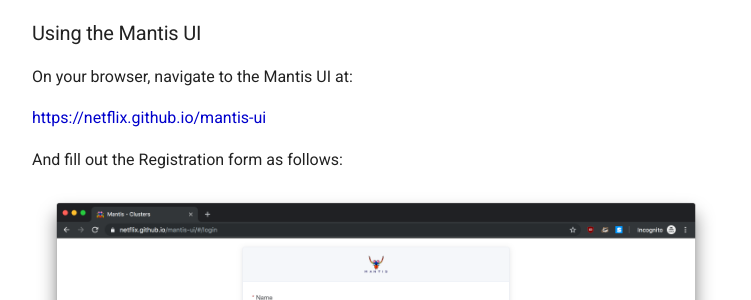
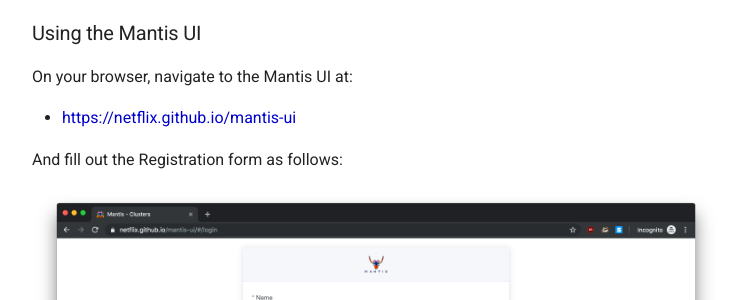
Before and after one commit to Netflix/mantis, an MkDocs documentation site: the page built from docs/docs/gettingstarted/cloud.md, in a window 1280 px wide. Shown: the part 2318-2618 px from the top of the page, without its empty margins (264-1015 px from the left). Built offline with MkDocs 1.6.1 and Material for MkDocs 9.7.7, drawn with Linux system fonts in a browser that asks for light colours; comment, search, counter and statistics services are not loaded.

```diff
--- a/docs/docs/gettingstarted/cloud.md
+++ b/docs/docs/gettingstarted/cloud.md
@@ -105,7 +105,7 @@ are 2 EC2 address. You will need these to input into the Mantis UI.
 
 On your browser, navigate to the Mantis UI at:
 
-[https://netflix.github.io/mantis-ui](https://netflix.github.io/mantis-ui)
+- [https://netflix.github.io/mantis-ui](https://netflix.github.io/mantis-ui)
 
 And fill out the Registration form as follows:
 
```
